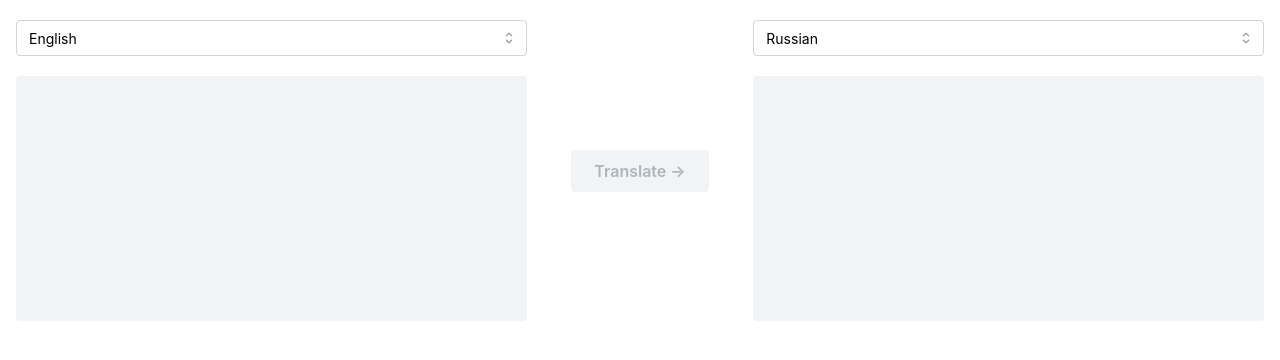
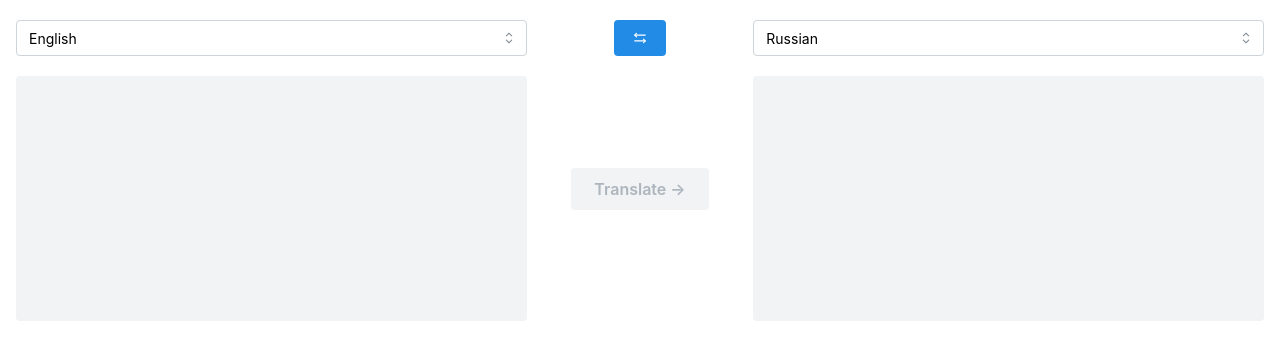
Before and after one commit to abdugaffor2004/Langify, a React (Vite) app: page / in a window 1280 px wide. Shown: the top 360 px of the page. Built offline with nearby package versions, Linux system fonts and the light colour scheme.

Commit message:
feat: Реализовал смену языка на противоположный

```diff
--- a/package.json
+++ b/package.json
@@ -15,7 +15,8 @@
     "@tanstack/react-query": "^5.51.1",
     "google-translate-api-browser": "^5.0.0",
     "react": "^18.3.1",
-    "react-dom": "^18.3.1"
+    "react-dom": "^18.3.1",
+    "react-icons": "^5.2.1"
   },
   "devDependencies": {
     "@types/react": "^18.3.3",
--- a/src/components/Translation/Translation.jsx
+++ b/src/components/Translation/Translation.jsx
@@ -3,6 +3,7 @@ import { useState, useCallback } from 'react';
 import { translate } from 'google-translate-api-browser';
 import { useMutation } from '@tanstack/react-query';
 import { LangSelect } from '../LangSelect';
+import { TbArrowsLeftRight } from 'react-icons/tb';
 import styles from './Translation.module.css';
 
 export const Translation = () => {
@@ -34,6 +35,11 @@ export const Translation = () => {
     setQuery(event.currentTarget.value);
   };
 
+  const swapLanguage = () => {
+    setSource(target);
+    setTarget(source);
+  };
+
   return (
     <Container size="xl" mt="lg">
       <Grid>
@@ -51,6 +57,9 @@ export const Translation = () => {
         </Grid.Col>
 
         <Grid.Col className={styles.middleActions} span={2}>
+          <Button onClick={swapLanguage} className={styles.swapButton}>
+            <TbArrowsLeftRight />
+          </Button>
           <Button
             onClick={handleTranslate}
             size="md"
--- a/src/components/Translation/Translation.module.css
+++ b/src/components/Translation/Translation.module.css
@@ -1,14 +1,20 @@
 .middleActions {
   display: flex;
   flex-direction: column;
-  justify-content: center;
+  flex-direction: column;
+  justify-content: space-between;
   align-items: center;
 }
 
 .translateButton {
   transition: background-color 0.3s ease, color 0.3s ease, opacity 0.3s ease;
+  margin: 0 0 auto 0;
 }
 
-.textarea{
+.textarea {
   margin-top: 20px;
 }
+
+.swapButton {
+  margin-bottom: auto;
+}
```
Also changed, not shown: 1 other file (tests, documents, lock files or other folders).
